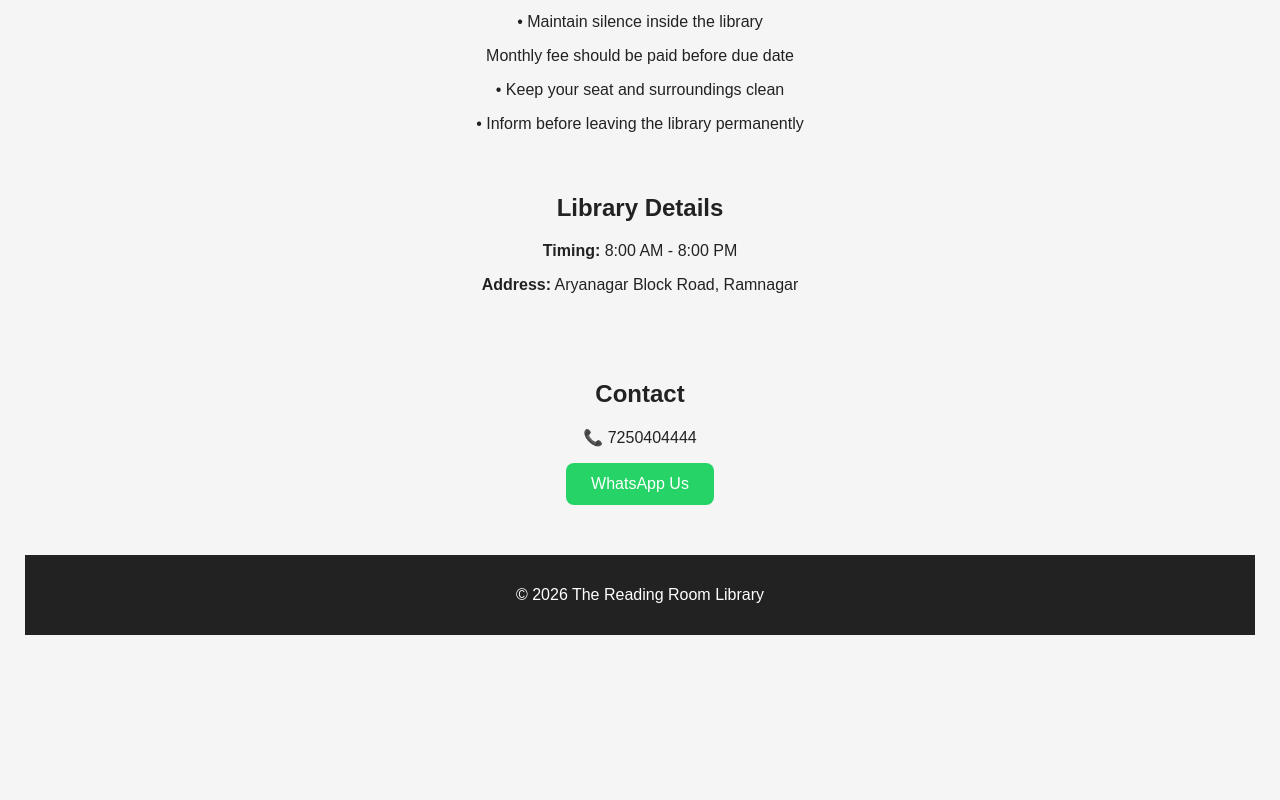
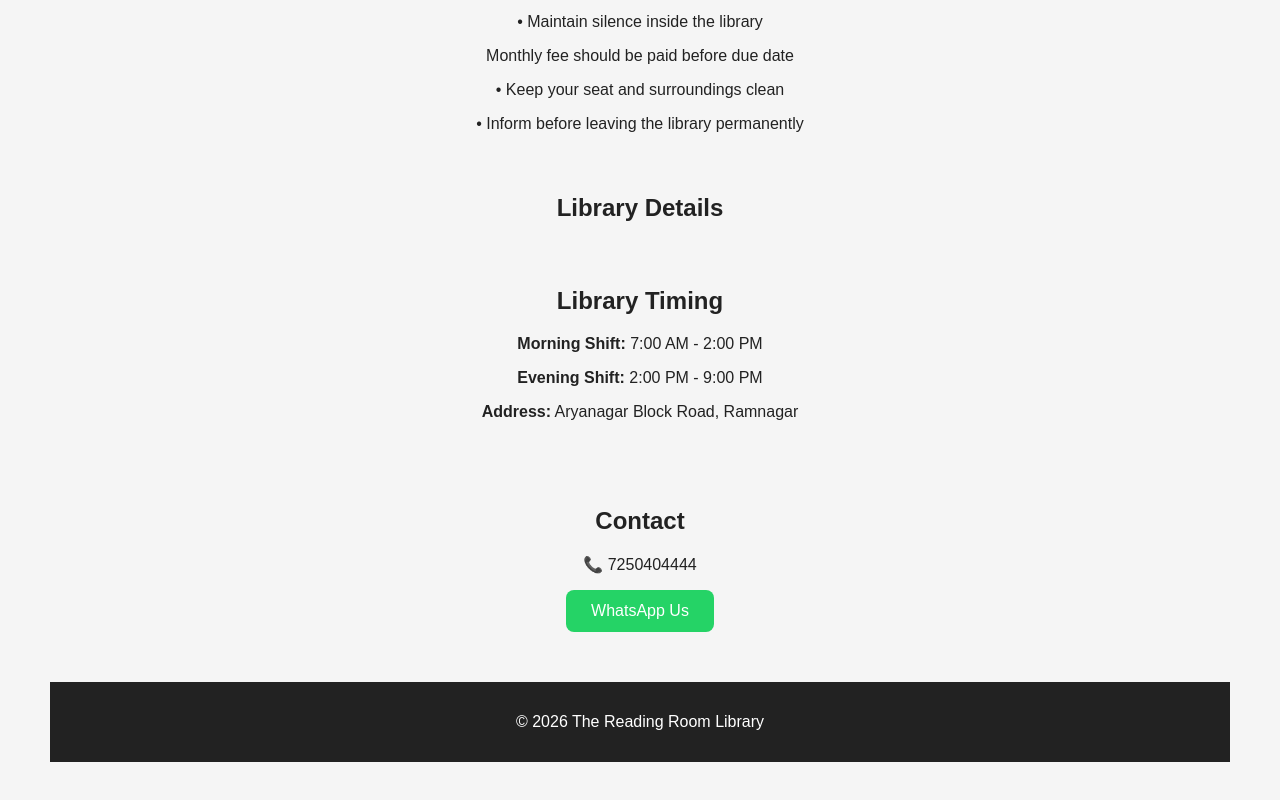
Before and after one commit to aman74bot/trr-library, a plain HTML site: page index.html in a window 1280 px wide. Shown: the part 803-1603 px from the top of the page. Before the commit the page ends 1463 px from the top, so only its background shows below. Drawn offline with Linux system fonts and the light colour scheme.

Commit message:
Update index.html

```diff
--- a/index.html
+++ b/index.html
@@ -70,7 +70,13 @@ permanently</p>
 
 </section>
 <h2>Library Details</h2>
-<p><b>Timing:</b> 8:00 AM - 8:00 PM</p>
+
+<section>
+<h2>Library Timing</h2>
+
+<p><b>Morning Shift:</b> 7:00 AM - 2:00 PM</p>
+<p><b>Evening Shift:</b> 2:00 PM - 9:00 PM</p>
+
 <p><b>Address:</b> Aryanagar Block Road, Ramnagar</p>
 </section>
 
```
